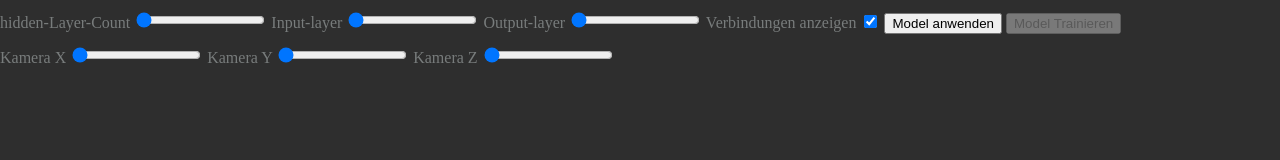
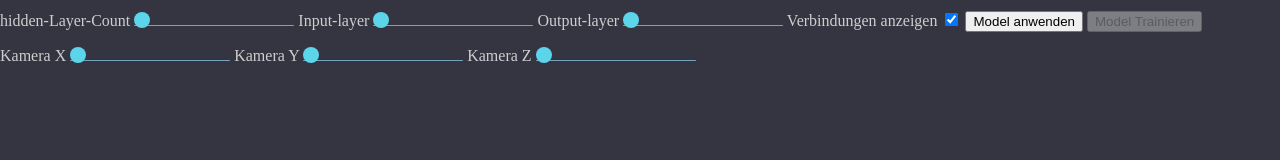
Before and after one commit to Z3r0cks/ID_XAI_TS, a website with bundled scripts: page public/index.html in a window 1280 px wide. Built offline with nearby package versions, Linux system fonts and the light colour scheme.

Commit message:
WIP: data sync

```diff
--- a/public/js/classes/ThreeJSComponentFactory.js
+++ b/public/js/classes/ThreeJSComponentFactory.js
@@ -67,7 +67,7 @@ export class ThreeJSComponentFactory {
                 for (let i = 0; i < inputLength; i++) {
                     for (let j = 0; j < parseInt(hiddenInputs[0].value); j++) {
                         for (let k = 0; k < this._VNNState[1][0].length; k++) {
-                            this.drawLine(this._VNNState[0][i], this._VNNState[1][0][k], 0x787c7c);
+                            this.drawLine(this._VNNState[0][i], this._VNNState[1][0][k], 0xffffff);
                         }
                     }
                 }
@@ -77,7 +77,7 @@ export class ThreeJSComponentFactory {
                     const rightLayer = parseInt(hiddenInputs[i + 1].value);
                     for (let j = 0; j < leftLayer; j++) {
                         for (let k = 0; k < rightLayer; k++) {
-                            this.drawLine(this._VNNState[1][i][j], this._VNNState[1][i + 1][k], 0x787c7c);
+                            this.drawLine(this._VNNState[1][i][j], this._VNNState[1][i + 1][k], 0xffffff);
                         }
                     }
                 }
@@ -85,7 +85,7 @@ export class ThreeJSComponentFactory {
                 const outputLength = this._VNNState[2].length;
                 for (let i = 0; i < outputLength; i++) {
                     for (let j = 0; j < parseInt(hiddenInputs[hiddenInputs.length - 1].value); j++) {
-                        this.drawLine(this._VNNState[2][i], this._VNNState[1][hiddenInputs.length - 1][j], 0x787c7c);
+                        this.drawLine(this._VNNState[2][i], this._VNNState[1][hiddenInputs.length - 1][j], 0xffffff);
                     }
                 }
             }
@@ -127,6 +127,7 @@ export class ThreeJSComponentFactory {
         this._scene = new THREE.Scene();
         this._camera = new THREE.PerspectiveCamera(75, window.innerWidth / window.innerHeight, 0.1, 1000);
         this._renderer = new THREE.WebGLRenderer();
+        this._renderer.setClearColor(0x343541, 1);
         this._camera.position.z = 10;
         this._VNNCountState = [[1], [[]], [1]];
         this._VNNState = [[], [[]], []];
--- a/public/js/main.js
+++ b/public/js/main.js
@@ -1,7 +1,6 @@
 import { InputHandler } from "./classes/InputHandler";
-const sphereDistance = 1.5;
 function main() {
-    const inputHandler = new InputHandler();
+    new InputHandler();
     ;
 }
 main();
--- a/public/style.css
+++ b/public/style.css
@@ -1,5 +1,5 @@
 html {
-   background-color: #2e2e2e;
+   background-color: #343541;
 }
 
 body {
@@ -7,9 +7,32 @@ body {
    padding: 0;
 }
 
+input[type="range"] {
+   -webkit-appearance: none;
+   appearance: none;
+   background: #77a1be;
+   border-radius: 25px;
+   cursor: pointer;
+   width: 10rem;
+   height: 1px;
+   margin: 15px 0;
+}
+
+input[type="range"]::-webkit-slider-thumb {
+   -webkit-appearance: none; /* Override default look */
+   appearance: none;
+   margin-top: -12px; /* Centers thumb on the track */
+
+   /*custom styles*/
+   background-color: #5cd5eb;
+   height: 1rem;
+   width: 1rem;
+   border-radius: 25px;
+}
+
 .cam,
 .input {
-   color: #787c7c;
+   color: #cdcece;
    position: absolute;
    z-index: 2;
 }
```
Also changed, not shown: src/classes/ThreeJSComponentFactory.ts (+4 -4 lines), src/main.ts (+1 -11 lines), 2 other files.
